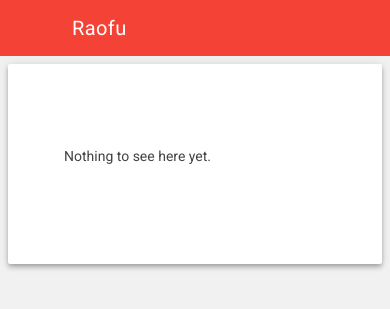
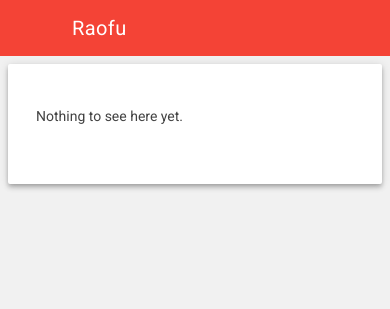
Before and after one commit to kittsville/Asrask, a Jekyll site: the page built from pages/homepage.md, in a window 390 px wide. Shown: the top 309 px of the page. Built offline with Jekyll 4.4.1, drawn with Linux system fonts in a browser that asks for light colours.

Commit message:
Fix excess whitespace on small screens
Reduces card padding on small screens

```diff
--- a/assets/styles/styles.scss
+++ b/assets/styles/styles.scss
@@ -24,6 +24,10 @@ html, body {
 	border-radius: 2px;
 	padding: 80px 56px;
 	margin-bottom: 80px;
+
+	.is-small-screen & {
+		padding: 40px 28px;
+	}
 }
 
 .mdl-card__title.flaired {
```
